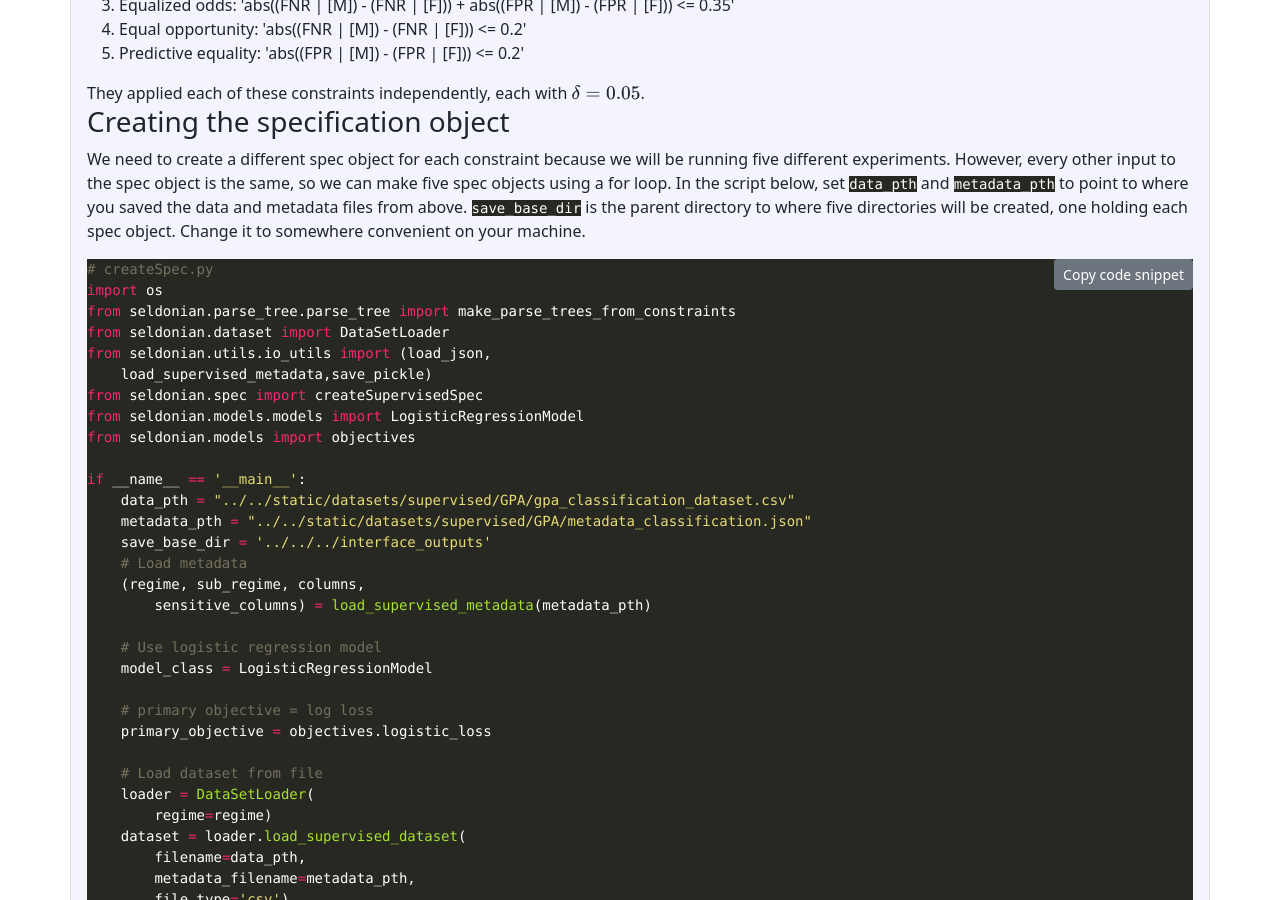
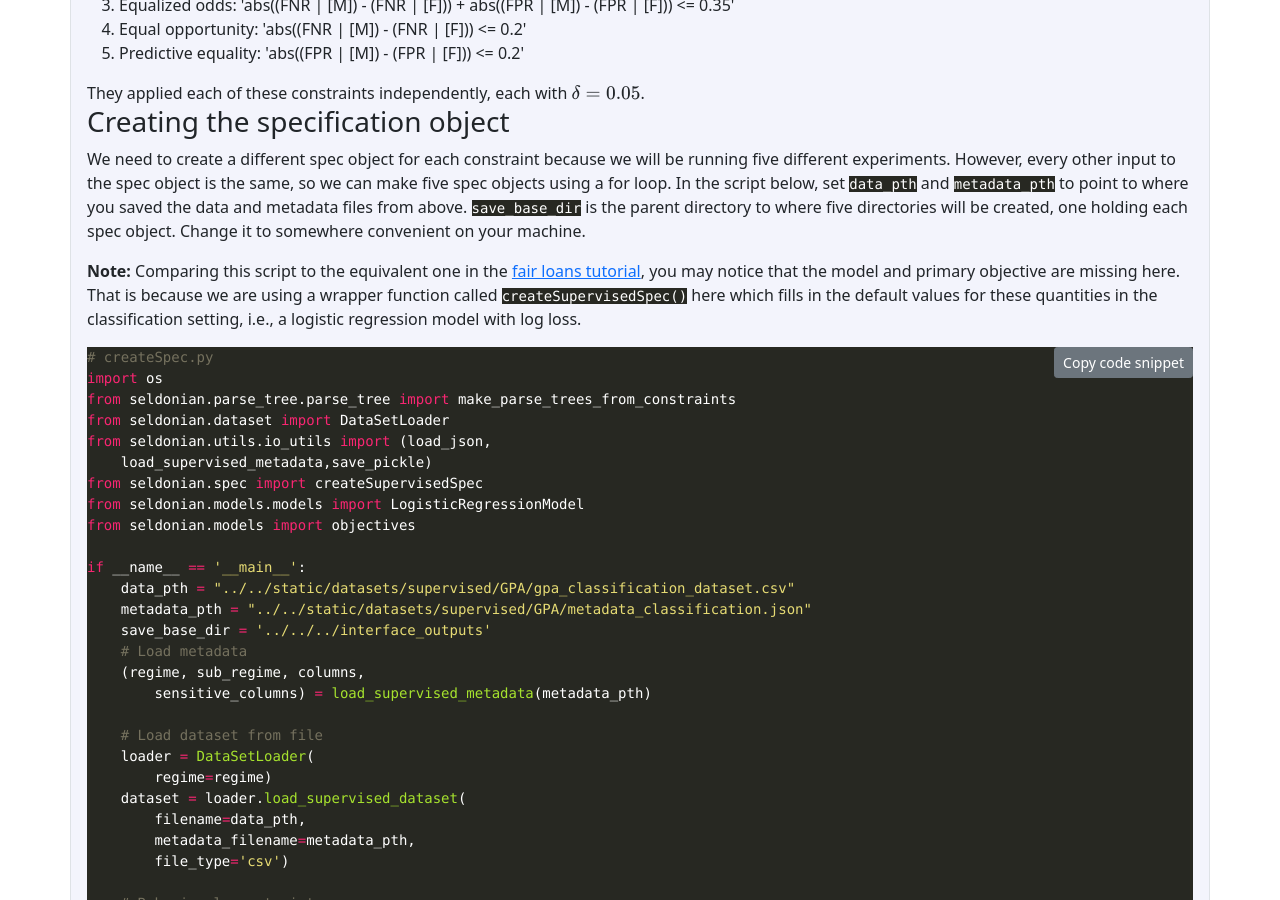
Before and after one commit to seldonian-framework/Tutorials, a Jekyll site: the page built from _tutorials/science_GPA_tutorial.md, in a window 1280 px wide and 900 px high, scrolled down 1498 px. Built offline with Jekyll 4.4.1, drawn with Linux system fonts in a browser that asks for light colours; formulas are drawn with MathJax 3.

Commit message:
use latest API for GPA tutorial

```diff
--- a/_tutorials/science_GPA_tutorial.md
+++ b/_tutorials/science_GPA_tutorial.md
@@ -64,6 +64,8 @@ They applied each of these constraints independently, each with $\delta=0.05$.
 We need to create a different spec object for each constraint because we will be running five different experiments. However, every other input to the spec object is the same, so we can make five spec objects using a for loop. In the script below, set <code class='highlight'>data_pth</code> and <code class='highlight'>metadata_pth</code> to point to where you saved the data and metadata files from above. <code class='highlight'>save_base_dir</code> is the parent directory to where five directories will be created, one holding each spec object. Change it to somewhere convenient on your machine.
 </p>
 
+<p><b>Note:</b> Comparing this script to the equivalent one in the <a href="{{ "/tutorials/fair_loans_tutorial" | relative_url }}">fair loans tutorial</a>, you may notice that the model and primary objective are missing here. That is because we are using a wrapper function called <code class='highlight'>createSupervisedSpec()</code> here which fills in the default values for these quantities in the classification setting, i.e., a logistic regression model with log loss.</p>
+
 <p>
 <div>
 
@@ -87,12 +89,6 @@ if __name__ == '__main__':
     # Load metadata
     (regime, sub_regime, columns,
         sensitive_columns) = load_supervised_metadata(metadata_pth)
-
-    # Use logistic regression model
-    model_class = LogisticRegressionModel
-
-    # primary objective = log loss
-    primary_objective = objectives.logistic_loss
 
     # Load dataset from file
     loader = DataSetLoader(
```
